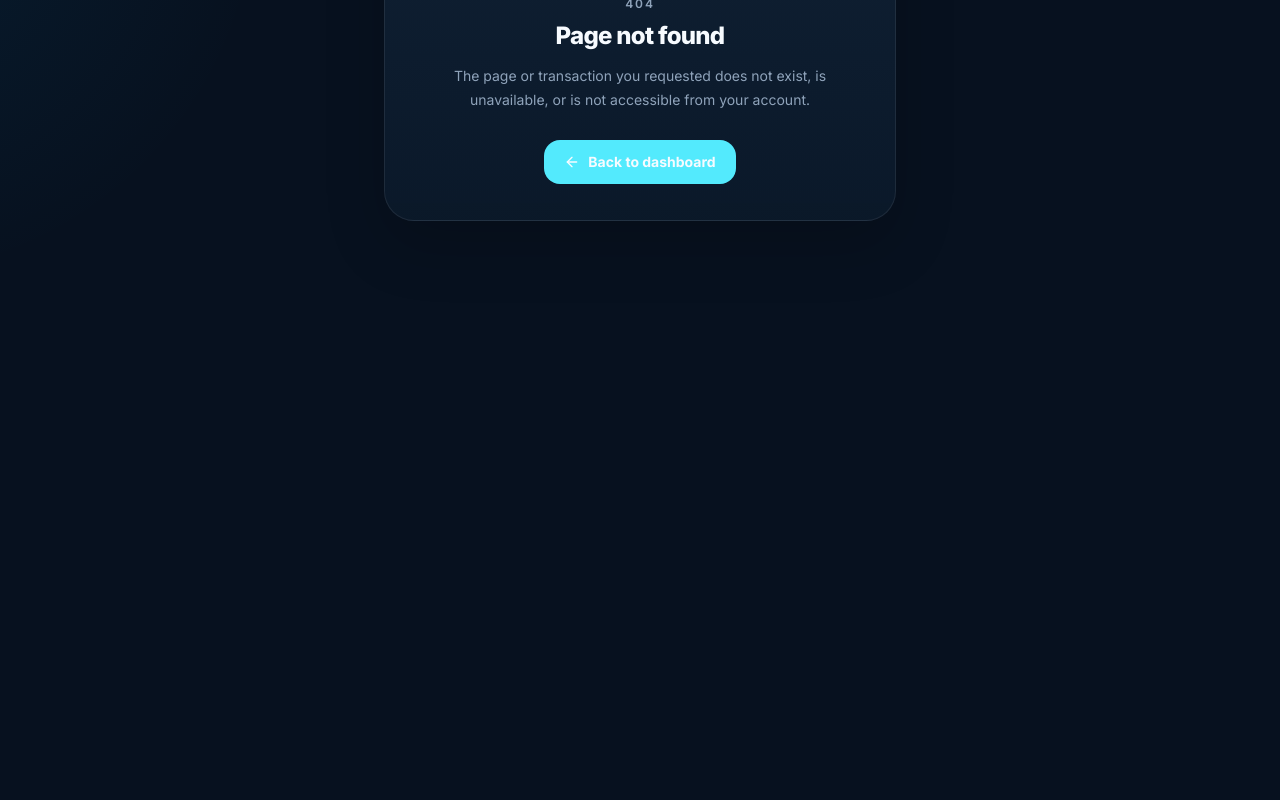
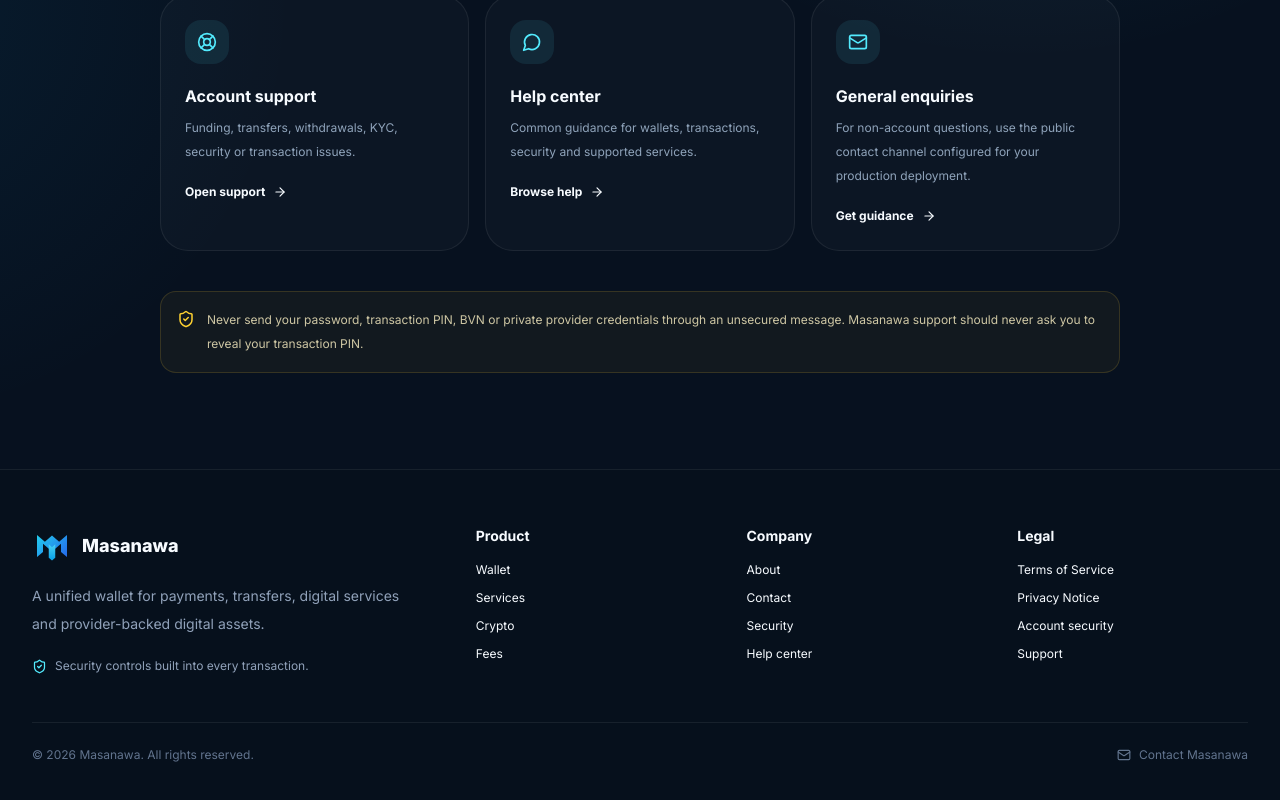
Before and after one commit to Baatiku/MasanawaP1, a Next.js app: page /contact in a window 1280 px wide. Before the commit this address had no page. Shown: the part 348-1148 px from the top of the page. Before the commit the page ends 800 px from the top, so only its background shows below. Built offline with nearby package versions, Linux system fonts and the light colour scheme.

Commit message:
Add public contact page

```diff
--- /dev/null
+++ b/app/contact/page.tsx
@@ -0,0 +1,8 @@
+import Link from "next/link";
+import { ArrowRight, LifeBuoy, Mail, MessageCircle, ShieldCheck } from "lucide-react";
+import { PublicPage } from "../components/PublicChrome";
+
+export const metadata = { title: "Contact Masanawa", description: "Contact Masanawa for product, account and support questions." };
+
+export default function ContactPage(){return <PublicPage><section className="mx-auto max-w-5xl px-5 py-16 md:px-8 lg:py-24"><div className="max-w-3xl"><h1 className="text-4xl font-extrabold tracking-[-.05em] md:text-5xl">Talk to Masanawa.</h1><p className="muted mt-5 text-sm leading-7">Choose the route that matches your question. Account-specific issues are safest inside the signed-in support center because that keeps the conversation attached to your authenticated account.</p></div><div className="mt-12 grid gap-4 md:grid-cols-3"><Card icon={LifeBuoy} title="Account support" text="Funding, transfers, withdrawals, KYC, security or transaction issues." href="/profile/support" cta="Open support"/><Card icon={MessageCircle} title="Help center" text="Common guidance for wallets, transactions, security and supported services." href="/help" cta="Browse help"/><Card icon={Mail} title="General enquiries" text="For non-account questions, use the public contact channel configured for your production deployment." href="/help" cta="Get guidance"/></div><div className="mt-10 flex gap-3 rounded-2xl border border-amber-300/15 bg-amber-300/[.045] p-4"><ShieldCheck size={18} className="mt-0.5 shrink-0 text-amber-300"/><p className="text-xs leading-6 text-amber-100/80">Never send your password, transaction PIN, BVN or private provider credentials through an unsecured message. Masanawa support should never ask you to reveal your transaction PIN.</p></div></section></PublicPage>}
+function Card({icon:Icon,title,text,href,cta}:{icon:typeof LifeBuoy;title:string;text:string;href:string;cta:string}){return <article className="rounded-[28px] border border-white/7 bg-white/[.025] p-6"><div className="flex h-11 w-11 items-center justify-center rounded-2xl bg-cyan-300/9 text-cyan-300"><Icon size={20}/></div><h2 className="mt-5 text-base font-bold">{title}</h2><p className="muted mt-2 text-xs leading-6">{text}</p><Link href={href} className="mt-5 inline-flex items-center gap-2 text-xs font-bold text-cyan-300">{cta}<ArrowRight size={14}/></Link></article>}
```
